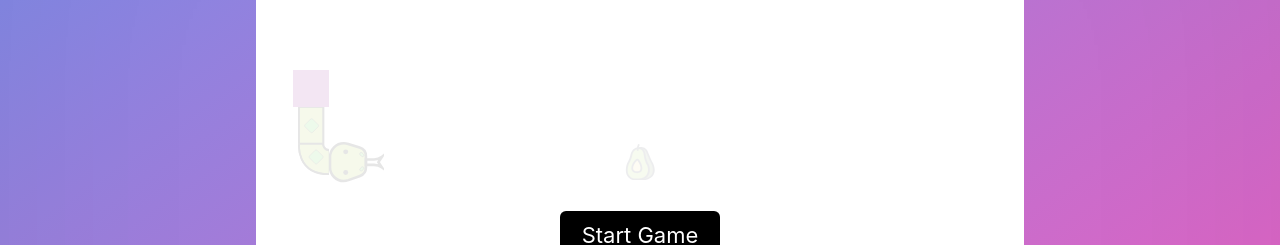
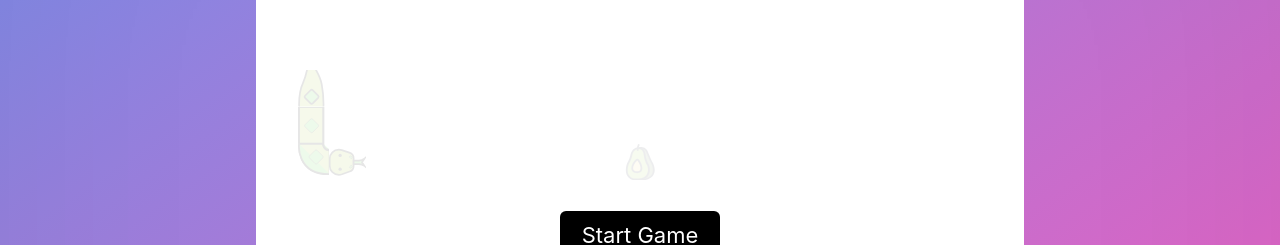
Before and after one commit to richhdev/snake, a Next.js app: page / in a window 1280 px wide. Shown: the part 236-481 px from the top of the page. Built offline with nearby package versions, Linux system fonts and the light colour scheme.

Commit message:
add snake tail, add score, increase difficulty

```diff
--- a/src/components/SnakeGame/SnakeGame.js
+++ b/src/components/SnakeGame/SnakeGame.js
@@ -8,6 +8,7 @@ import GrapesSvg from "./assets/grapes.svg";
 import SnakeHeadSvg from "./assets/snake-head.svg";
 import SnakeBodySvg from "./assets/snake-body.svg";
 import SnakeBodyCornerSvg from "./assets/snake-body-corner.svg";
+import SnakeTailSvg from "./assets/snake-tail.svg";
 import Button from "../Button";
 import Text from "../Text";
 
@@ -19,8 +20,10 @@ const SnakeGame = (props) => {
   const gridHeight = 21;
   const requestAnimationFrameRef = useRef();
   const previousTimeRef = useRef(0);
-  const gameSpeed = 200; // game refresh rate in milliseconds
+  const initialGameSpeed = 250;
+  const [gameSpeed, setGameSpeed] = useState(initialGameSpeed); // game refresh rate in milliseconds
   const snakeWrap = true; // should the snake die when it hits a all or die
+  const [score, setScore] = useState(0);
 
   // direction
   const initialDirection = "right";
@@ -77,40 +80,21 @@ const SnakeGame = (props) => {
     setFoodPos(initalFood);
     previousDirection.current = initialDirection;
     setDirection(initialDirection);
+    setGameSpeed(initialGameSpeed);
+    setScore(0);
     setGameOver(false);
   }
 
   function updateDirection(e) {
+    // prevent the page form scrolling when user hits arrow keys
     if (
       e.key === "ArrowUp" ||
       e.key === "ArrowRight" ||
       e.key === "ArrowDown" ||
       e.key === "Arrow"
-    )
-      e.preventDefault(); // prevent the page form scrolling when user hits arrow keys
-
-    // let nextDirection = direction;
-
-    // switch (e.key) {
-    //   case "ArrowUp":
-    //     nextDirection = previousDirection.current !== "down" ? "up" : direction;
-    //     break;
-
-    //   case "ArrowRight":
-    //     nextDirection =
-    //       previousDirection.current !== "left" ? "right" : direction;
-    //     break;
-
-    //   case "ArrowDown":
-    //     nextDirection = previousDirection.current !== "up" ? "down" : direction;
-    //     break;
-
-    //   case "ArrowLeft":
-    //     nextDirection =
-    //       previousDirection.current !== "right" ? "left" : direction;
-    //     break;
-    // }
-    // setDirection(nextDirection);
+    ) {
+      e.preventDefault();
+    }
 
     const directionMap = {
       ArrowUp: previousDirection.current !== "down" ? "up" : false,
@@ -126,7 +110,7 @@ const SnakeGame = (props) => {
   function updateSnake() {
     let newArr = snakeBody;
 
-    // update position of each snake segment
+    // update position of each snake segment (except head)
     for (let i = snakeBody.length - 2; i >= 0; i--) {
       newArr[i + 1] = { ...snakeBody[i] };
     }
@@ -138,24 +122,6 @@ const SnakeGame = (props) => {
       down: { xy: "y", val: 1 },
       left: { xy: "x", val: -1 },
     };
-
-    // switch (direction) {
-    //   case "up":
-    //     newArr[0].y += -1;
-    //     break;
-
-    //   case "right":
-    //     newArr[0].x += 1;
-    //     break;
-
-    //   case "down":
-    //     newArr[0].y += 1;
-    //     break;
-
-    //   case "left":
-    //     newArr[0].x += -1;
-    //     break;
-    // }
 
     const axis = positionMap[direction].xy; // are we updateing x or y
     const updateVal = positionMap[direction].val; // what to add to the head value
@@ -182,6 +148,9 @@ const SnakeGame = (props) => {
       for (let i = 0; i < snakeGrowAmount; i++) {
         newArr.push({ ...newArr[newArr.length - 1] });
       }
+
+      setScore(score + 1);
+      setGameSpeed(gameSpeed - 5);
 
       // update the position of the food
       setFoodPos(newFoodPos());
@@ -243,10 +212,7 @@ const SnakeGame = (props) => {
   }
 
   return (
-    <>
     <Outer>
-        <GlobalStyle />
-
       {gameState === "begin" && (
         <GameModal>
           <Button onClick={() => setGameState("playing")}>Start Game</Button>
@@ -256,6 +222,7 @@ const SnakeGame = (props) => {
       {gameState === "end" && (
         <GameModal>
           <center>
+            <Text>Score {score}</Text>
             <Text>Better luck next time</Text>
             <br />
             <Button
@@ -275,10 +242,6 @@ const SnakeGame = (props) => {
         <Food pos={foodPos} />
       </GameBoard>
     </Outer>
-      {/* <pre>{snakeBody.map((item) => `x:${item.x} y: ${item.y} \n`)}</pre>
-      <p>gane over: {gameOver ? "true" : "false"}</p>
-      <p>direction: {direction}</p> */}
-    </>
   );
 };
 
@@ -286,11 +249,30 @@ export default SnakeGame;
 
 ////////////////////////////////////////////////////////////////////////////////
 
-// Global Styles //////////////////////
+const Outer = styled.div`
+  position: relative;
+`;
 
-const GlobalStyle = createGlobalStyle``;
+const GameModal = styled.div`
+  position: absolute;
+  z-index: 1;
+  width: 100%;
+  height: 100%;
+  background: ${(props) =>
+    props.theme.isDark ? `rgba(0, 0, 0, 0.9)` : `rgba(255, 255, 255, 0.9)`};
+  border-radius: 6px;
 
-// Game
+  display: grid;
+  place-items: center;
+`;
+
+const ScoreText = styled(Text)`
+  position: absolute;
+  text-align: center;
+  width: 100%;
+`;
+
+// Game ////////////////////////////////////////////////////////////////////////
 const GameBoard = styled.div.attrs((props) => {
   return {
     style: {
@@ -307,7 +289,7 @@ const GameBoard = styled.div.attrs((props) => {
   display: grid;
 `;
 
-// Snake /////////////////////////////
+// Snake ///////////////////////////////////////////////////////////////////////
 const Snake = (props) => {
   return (
     <>
@@ -326,19 +308,12 @@ const Snake = (props) => {
                 nextBody={props.body[i + 1]}
               />
             )}
-            {isTail && <SnakeTail direction={direction} />}
+            {isTail && <SnakeTail direction={props.body[i - 1].direction} />}
           </SnakeSegment>
         );
       })}
     </>
   );
-};
-
-const directionRotateMap = {
-  right: "-90deg",
-  down: "0deg",
-  left: "90deg",
-  up: "-180deg",
 };
 
 const SnakeSegment = styled.div.attrs((props) => {
@@ -378,9 +353,9 @@ const SnakeHeadOuter = styled.div.attrs((props) => {
   justify-content: center;
 
   svg {
-    position: absolute;
+    /* position: absolute;
     display: block;
-    width: 150%;
+    width: 150%; */
   }
 `;
 
@@ -426,19 +401,37 @@ const SnakeBody = ({ direction, prevBody, nextBody }) => {
 const SnakeBodyOuter = styled.div`
   width: 100%;
   height: 100%;
-
   svg {
     width: 100%;
   }
 `;
 
-const SnakeTail = styled.div`
-  background: purple;
+const SnakeTail = (props) => {
+  return (
+    <SnakeTailOuter direction={props.direction}>
+      <SnakeTailSvg />
+    </SnakeTailOuter>
+  );
+};
+
+const SnakeTailOuter = styled.div.attrs((props) => {
+  return {
+    style: {
+      transform: `rotate(${directionRotateMap[props.direction]})`,
+    },
+  };
+})`
   width: 100%;
-  height: 100%;
 `;
 
-// Food ///////////////////////////////
+const directionRotateMap = {
+  right: "-90deg",
+  down: "0deg",
+  left: "90deg",
+  up: "-180deg",
+};
+
+// Food ////////////////////////////////////////////////////////////////////////
 const Food = (props) => {
   const [icon, setIcon] = useState();
 
@@ -475,25 +468,7 @@ const FoodOuter = styled.div.attrs((props) => {
   }
 `;
 
-// Functions ///////////////////////////////
+// Functions ///////////////////////////////////////////////////////////////////
 function getRandomNumBetween(min, max) {
   return Math.floor(Math.random() * (max - min) + min);
 }
-
-// game state ////
-const Outer = styled.div`
-  position: relative;
-`;
-
-const GameModal = styled.div`
-  position: absolute;
-  z-index: 1;
-  width: 100%;
-  height: 100%;
-  background: ${(props) =>
-    props.theme.isDark ? `rgba(0, 0, 0, 0.9)` : `rgba(255, 255, 255, 0.9)`};
-  border-radius: 6px;
-
-  display: grid;
-  place-items: center;
-`;
```
Lines whose indentation alone changed are shown as unchanged.
